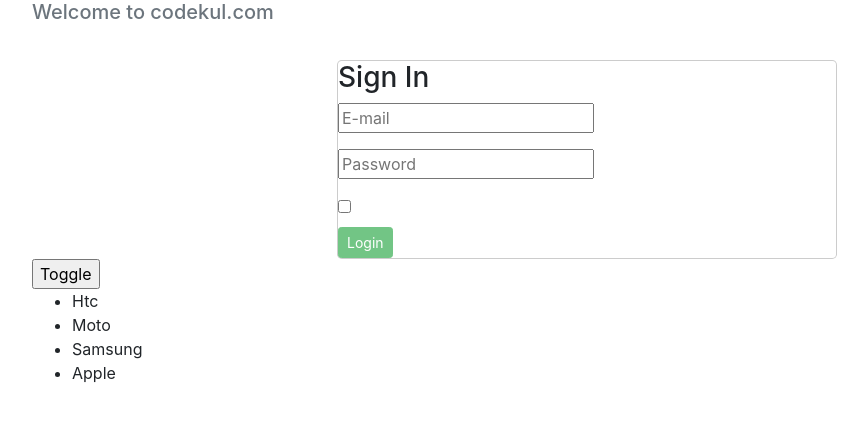
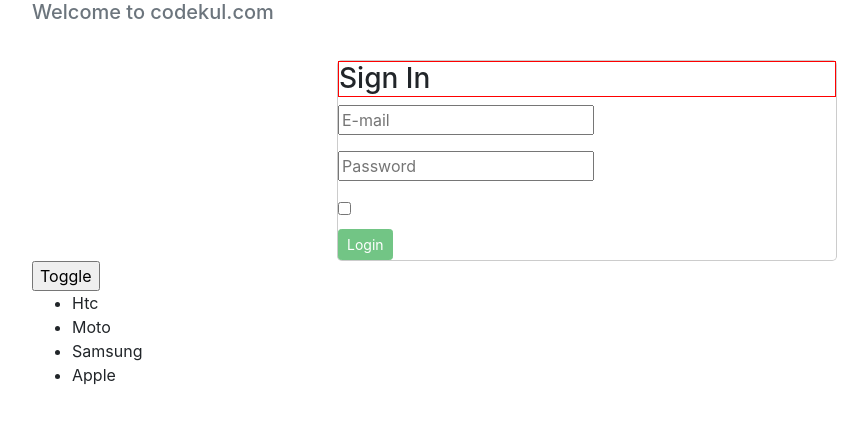
Before and after one commit to CodeKul/corporate-training, an Angular app in the folder routing/myrouterapp/: page / in a window 1280 px wide. Shown: the top 424 px of the page, without its empty margins (53-921 px from the left). Built offline with nearby package versions, Linux system fonts and the light colour scheme.

Commit message:
directives

```diff
--- a/routing/myrouterapp/src/app/login/login.component.html
+++ b/routing/myrouterapp/src/app/login/login.component.html
@@ -3,7 +3,7 @@
     <div class="modal-dialog" style="margin-bottom:0">
       <div class="modal-content">
         <div class="panel-heading">
-          <h3 class="panel-title">Sign In</h3>
+          <h3 class="panel-title" [ngStyle]="{border : '1px solid red'}">Sign In</h3>
         </div>
         <div class="panel-body" [ngClass]="{jumbotron  :isToggled}">
           <form (ngSubmit)="onLogin(frm)" #frm="ngForm">
```
